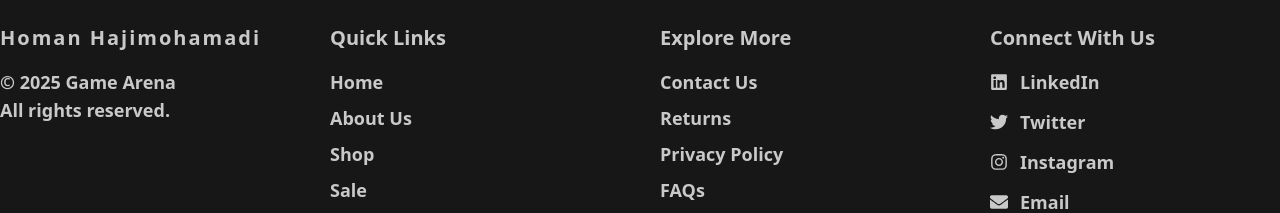
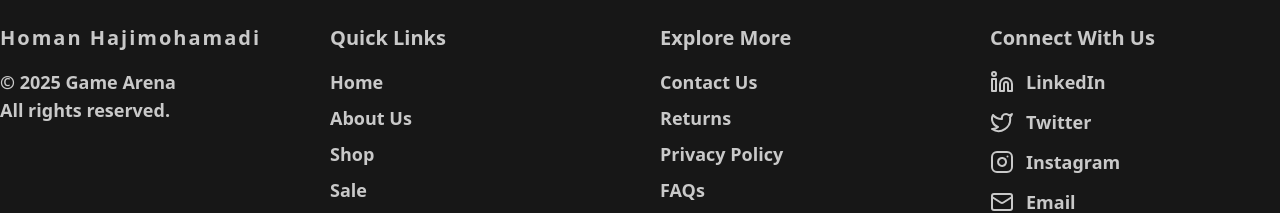
Before and after one commit to itzhoman/Trading-sight, a Next.js app: page / in a window 1280 px wide. Shown: the part 9190-9403 px from the top of the page. Built offline with nearby package versions, Linux system fonts and the light colour scheme.

Commit message:
build issues fixed

```diff
--- a/app/footer/Footer.tsx
+++ b/app/footer/Footer.tsx
@@ -1,5 +1,5 @@
 import React from 'react'
-import { FaEnvelope, FaInstagram, FaLinkedin, FaTwitter } from 'react-icons/fa'
+import { Mail, Instagram, Linkedin, Twitter } from 'lucide-react'
 
 interface LinkItem {
   key: string
@@ -26,10 +26,10 @@ export const exploreMore: LinkItem[] = [
 ]
 
 export const socialLinks: SocialLink[] = [
-  { key: 'linkedin', label: 'LinkedIn', url: '#', icon: <FaLinkedin /> },
-  { key: 'twitter', label: 'Twitter', url: '#', icon: <FaTwitter /> },
-  { key: 'instagram', label: 'Instagram', url: '#', icon: <FaInstagram /> },
-  { key: 'email', label: 'Email', url: '#', icon: <FaEnvelope /> },
+  { key: 'linkedin', label: 'LinkedIn', url: '#', icon: <Linkedin /> },
+  { key: 'twitter', label: 'Twitter', url: '#', icon: <Twitter /> },
+  { key: 'instagram', label: 'Instagram', url: '#', icon: <Instagram /> },
+  { key: 'email', label: 'Email', url: '#', icon: <Mail /> },
 ]
 
 
```
